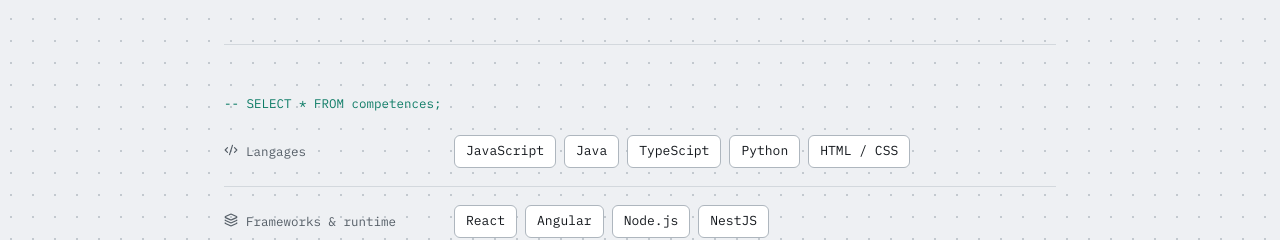
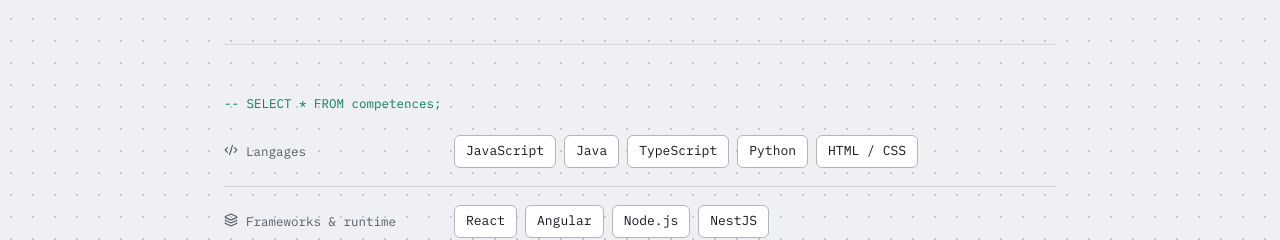
Before and after one commit to Miorena/my-portfolio, a React (Vite) app: page / in a window 1280 px wide. Shown: the part 960-1200 px from the top of the page. Built offline with nearby package versions, Linux system fonts and the light colour scheme.

Commit message:
TypeScipt => TypeScript

```diff
--- a/src/data.js
+++ b/src/data.js
@@ -24,7 +24,7 @@
   {
     table: "langages",
     title: "Langages",
-    items: ["JavaScript", "Java", "TypeScipt", "Python", "HTML / CSS"],
+    items: ["JavaScript", "Java", "TypeScript", "Python", "HTML / CSS"],
   },
   {
     table: "frameworks",
```
